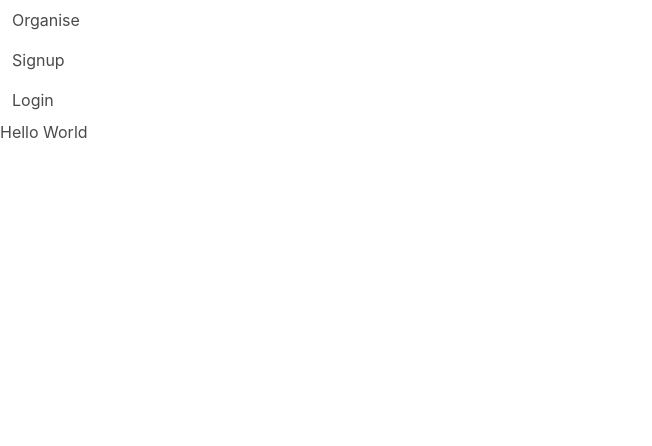
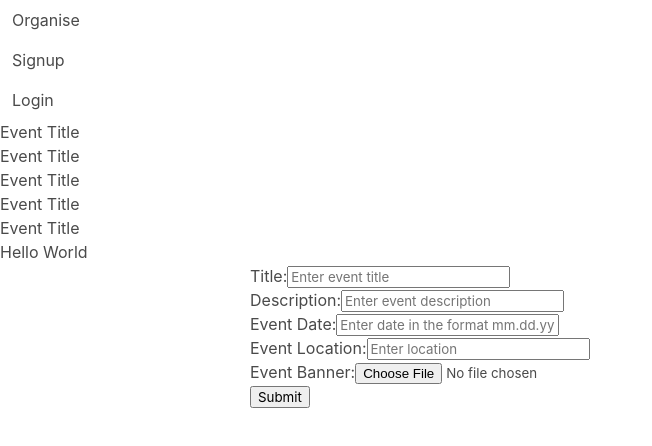
Before and after one commit to wendycodeworks/MERN-Assignment, a React (Create React App) app in the folder techmeet-client/: page / in a window 1280 px wide. Shown: the top 446 px of the page, without its empty margins (0-652 px from the left). Built offline with nearby package versions, Linux system fonts and the light colour scheme.

Commit message:
add AddEvent form

```diff
--- a/techmeet-client/public/index.html
+++ b/techmeet-client/public/index.html
@@ -9,7 +9,6 @@
       name="description"
       content="Web site created using create-react-app"
     />
-    <link rel="apple-touch-icon" href="%PUBLIC_URL%/logo192.png" />
     <!--
       manifest.json provides metadata used when your web app is installed on a
       user's mobile device or desktop. See https://developers.google.com/web/fundamentals/web-app-manifest/
--- a/techmeet-client/src/pages/Event/AddEvent.js
+++ b/techmeet-client/src/pages/Event/AddEvent.js
@@ -0,0 +1,108 @@
+import React, { Component } from 'react';
+
+class AddEvent extends Component {
+    constructor(props) {
+    super(props)
+    this.state = {
+        title: "",
+        description: "",
+        date: "",
+        location: "",
+        banner: ""
+        }
+        this.handleChange = this.handleChange.bind(this);
+        this.handleSubmit = this.handleSubmit.bind(this);
+    }
+
+    handleChange = (event) => {
+        const field = event.target.name;
+        this.setState({
+        [field]: event.target.value
+        })
+      }
+
+    handleSubmit(event) {
+        event.preventDefault();
+        alert('A event was created! ' + this.state.title);
+
+
+    }
+
+
+    render() {
+        return (
+
+    <div className="AddEventForm" style={{ margin: "0 250px" }}>
+              <form onSubmit={this.handleSubmit}>
+
+                <div className="form-field">
+                  <label>Title:</label>
+                  <input
+                    type="text"
+                    className="form-control"
+                    placeholder="Enter event title"
+                    name="title"
+                    value={this.state.title}
+                    onChange={this.handleChange}
+                  />
+                </div>
+
+                <div className="form-field">
+                  <label>Description:</label>
+                  <input
+                    type="text"
+                    className="form-control"
+                    placeholder="Enter event description"
+                    name="description"
+                    value={this.state.description}
+                    onChange={this.handleChange}
+                  />
+                </div>
+
+                <div className="form-field">
+                  <label>Event Date:</label>
+                  <input
+                    type="text"
+                    className="form-control"
+                    placeholder="Enter date in the format mm.dd.yyyy"
+                    name="date"
+                    value={this.state.date}
+                    onChange={this.handleChange}
+                  />
+                </div>
+
+                <div className="form-field">
+                  <label>Event Location:</label>
+                  <input
+                    type="text"
+                    className="form-control"
+                    placeholder="Enter location"
+                    name="location"
+                    value={this.state.location}
+                    onChange={this.handleChange}
+                  />
+                </div>
+
+                <div className="form-field">
+                  <label>Event Banner:</label>
+                  <input
+                    type="file"
+                    className="form-control"
+                    placeholder="Upload event banner"
+                    name="banner"
+                    accept="image/*"
+                    value={this.state.banner}
+                    onChange={this.handleChange}
+                  />
+                </div>
+
+                <button type="submit">Submit</button>
+              </form>
+
+            </div>
+        )
+    }
+
+}
+
+export default AddEvent
--- a/techmeet-client/src/pages/Events.js
+++ b/techmeet-client/src/pages/Events.js
@@ -1,6 +1,9 @@
-import React, {Component, useEffect, useState} from 'react';
+import React, {Component} from 'react';
 
 class Events extends Component {
+
+    // make get request for events
+    // process into json
     render() {
         return(
             <>
--- a/techmeet-client/src/pages/HomePage.js
+++ b/techmeet-client/src/pages/HomePage.js
@@ -1,12 +1,17 @@
 import React, {Component} from 'react';
 import Navbar from './components/NavBar';
+import Events from './Events'
+import AddEvent from './Event/AddEvent'
+
 
 class HomePage extends Component {
     render() {
     return (
         <>
         <Navbar />
+        <Events />
         <div> Hello World </div>
+        <AddEvent />
         </>
         );
     }
```
Also changed, not shown: techmeet-client/src/pages/components/EventCard.js (added).
